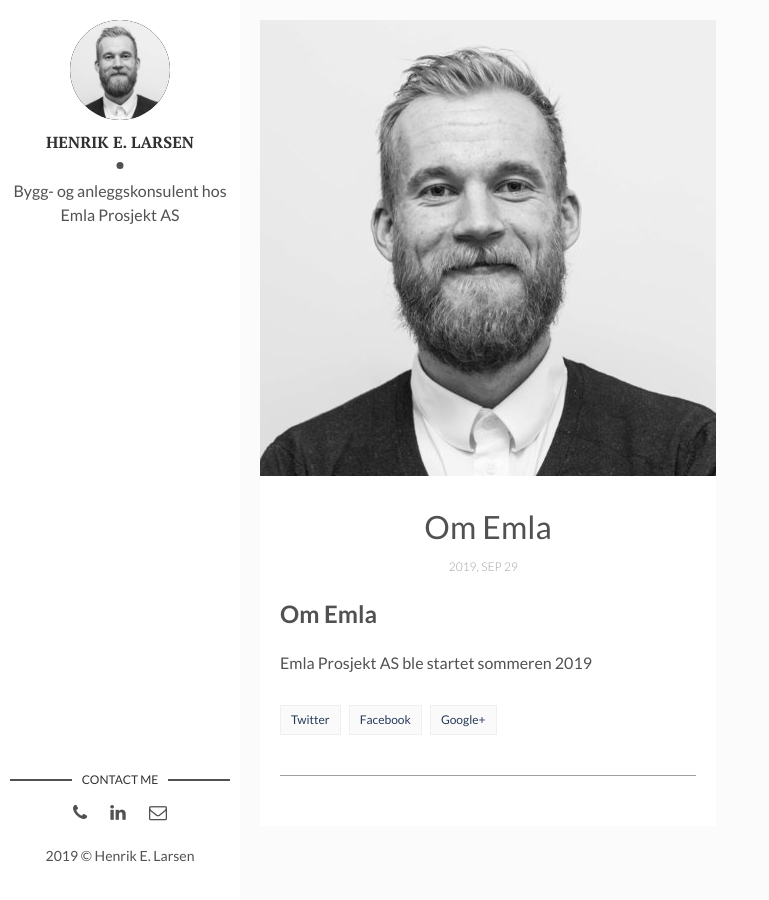
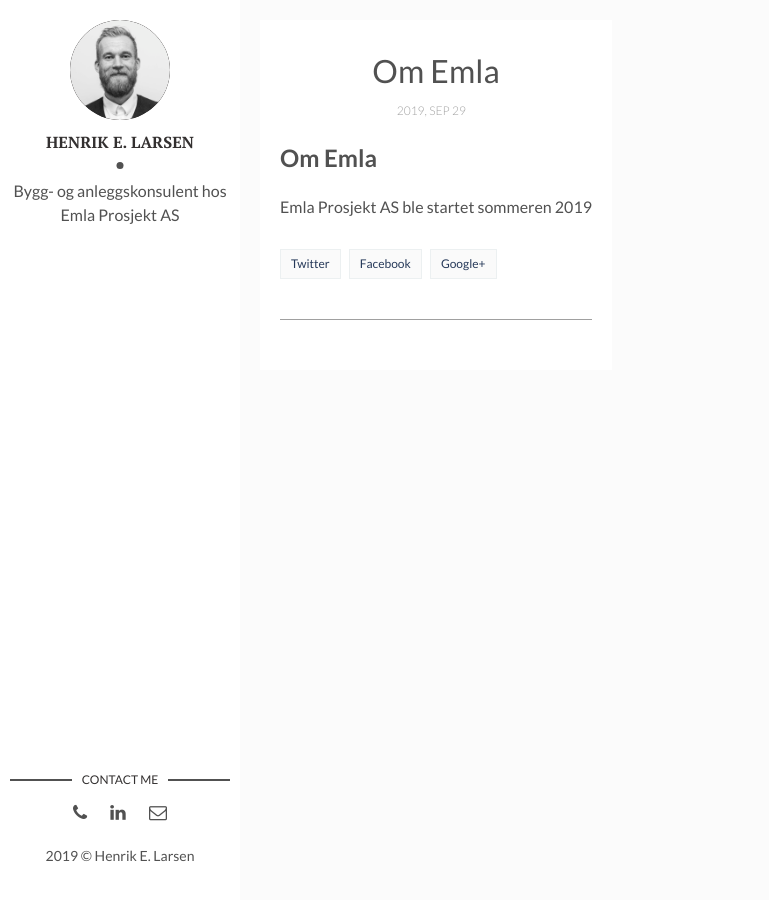
Before and after one commit to olekenneth/emla, a Jekyll site: the page built from _posts/2019-09-29-om-emla.markdown, in a window 1280 px wide. Shown: the whole page, without its empty margins (0-769 px from the left). Built offline with Jekyll 4.4.1, drawn with Linux system fonts in a browser that asks for light colours.

Commit message:
Update 2019-09-29-om-emla.markdown

```diff
--- a/_posts/2019-09-29-om-emla.markdown
+++ b/_posts/2019-09-29-om-emla.markdown
@@ -2,9 +2,9 @@
 layout: post
 title: Om Emla
 date: 2019-09-29 13:32:20 +0300
-img: henrik-larsen.jpg
 fig-caption: # Add figcaption (optional)
 ---
+
 ## Om Emla
 
 Emla Prosjekt AS ble startet sommeren 2019
```
